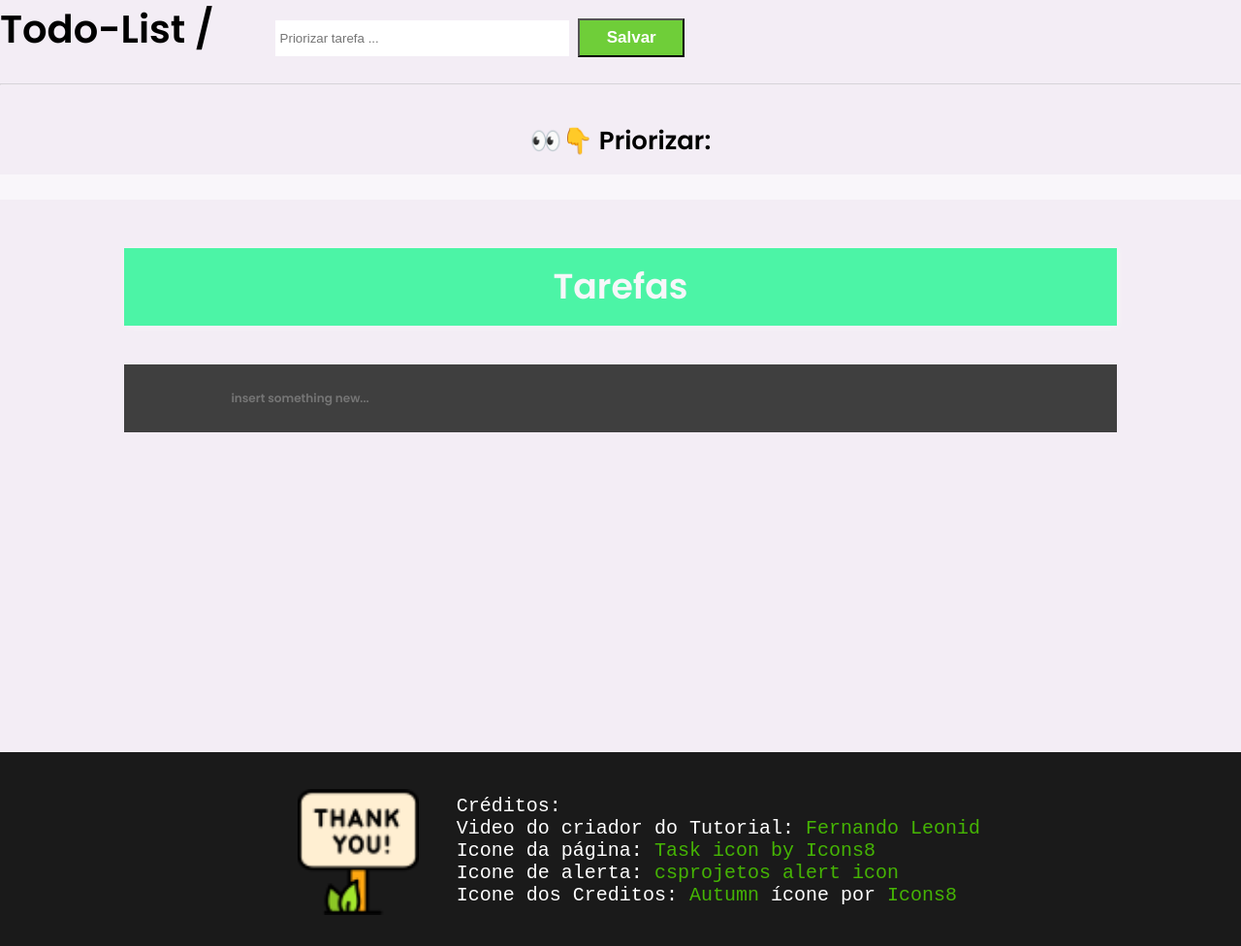
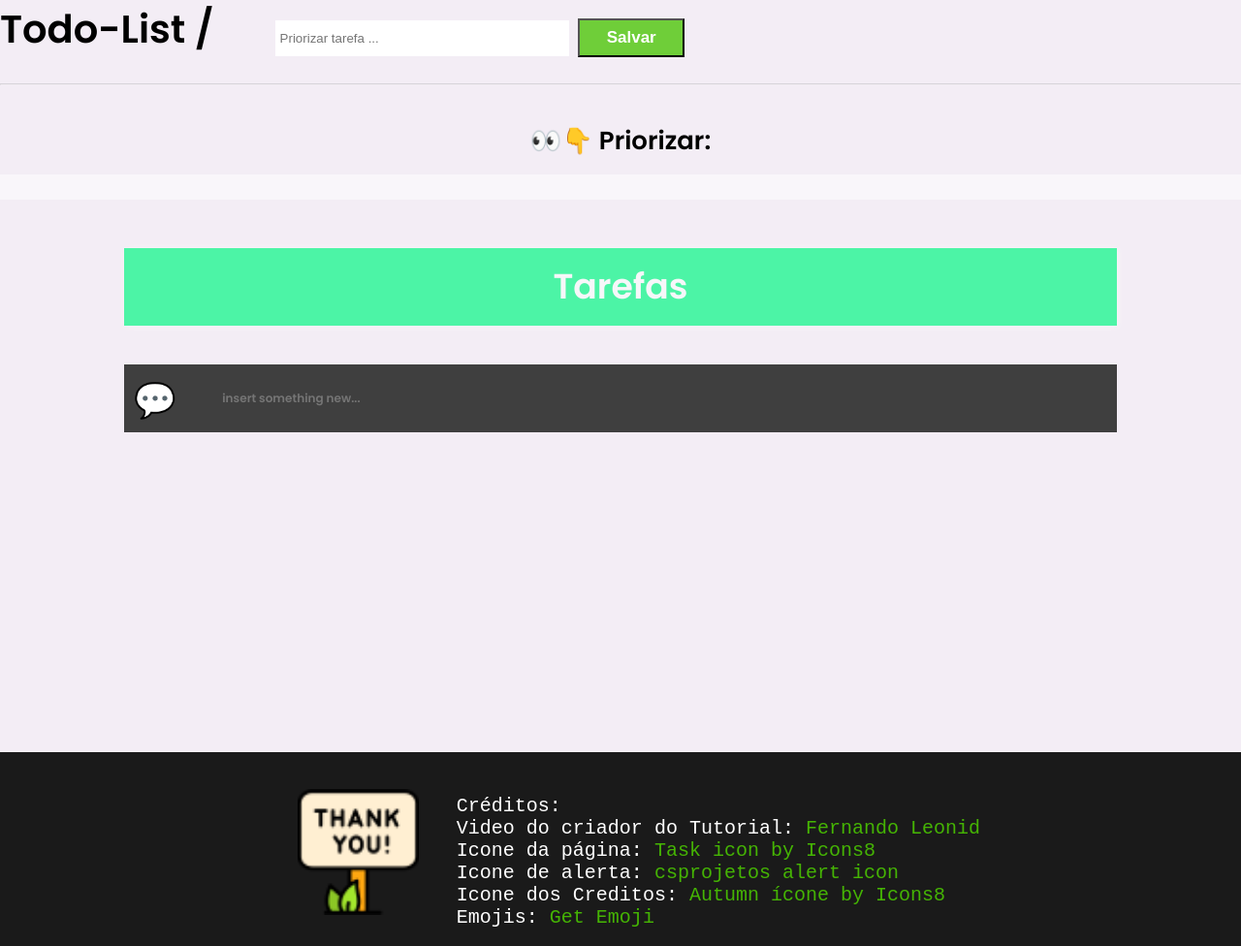
Before and after one commit to vitorsnow74/Todo_list, a plain HTML site: page index.html in a window 1280 px wide. Shown: the whole page at 97% size. Drawn offline with Linux system fonts and the light colour scheme.

Commit message:
Adicionando detalhes a página

```diff
--- a/dist/style.css
+++ b/dist/style.css
@@ -155,6 +155,10 @@ footer{
     font-size: 25px;
 }
 
+.chatEmote{
+    font-size: 35px;
+    width: 100%;
+}
 
 .todo__item input[type='text'] {
     border: none;
@@ -187,8 +191,7 @@ footer{
 .todo__new-item input{
     color: #ffffff;
     background-color: #3f3f3f;
-    width: 80%;
-    text-align: ;
+    width: 1000%;
     outline: none;
     font: inherit;
 }
--- a/index.html
+++ b/index.html
@@ -8,10 +8,8 @@
     <title>Task Manager</title>
 </head>
 <body>
-
     <header>
         <h1>Todo-List /</h1>
-
         <div class="priorizeBar">
             <input class="storage" type="text" placeholder="Priorizar tarefa ...">
             <button class="button">Salvar</button>
@@ -24,12 +22,12 @@
 
     <section>
         <p class="text"></p>
-
         <div class="tasks">
             <div class="todo">
                 <div class="todo__title">Tarefas</div>
                 <div class="todo__list" id='todoList'></div>
                 <div class="todo__new-item" id="newItem">
+                    <p class="chatEmote">💬</p>
                     <input type="text" placeholder="insert something new...">
                 </div>
             </div>
@@ -55,14 +53,14 @@
             </p>
 
             <p>Icone dos Creditos:
-                <a target="_blank" href="https://icons8.com.br/icon/TIcq6nNACnhE/autumn">Autumn</a> ícone por <a target="_blank" href="https://icons8.com.br">Icons8</a>
+                <a target="_blank" href="https://icons8.com.br/icon/TIcq6nNACnhE/autumn"> Autumn ícone by Icons8</a>
+            </p>
+
+            <p>Emojis:
+                <a target="blank" href="https://getemoji.com/">Get Emoji</a>
             </p>
         </div>
     </footer>
-
-
-
-
 </body>
 <script src="./app/js/app.js"></script>
 </html>
```
